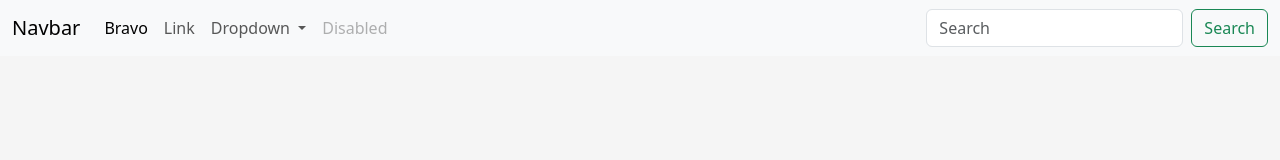
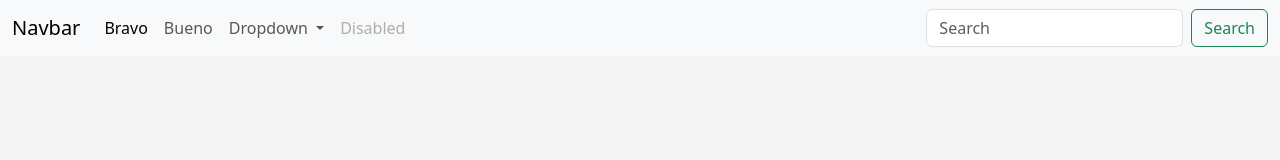
Before and after one commit to antoniebrave13/itws07Application, an Angular app: page /app-home in a window 1280 px wide. Shown: the top 160 px of the page. Built offline with nearby package versions, Linux system fonts and the light colour scheme.

Commit message:
adding in nav
adding in nav

```diff
--- a/src/app/home/home.component.html
+++ b/src/app/home/home.component.html
@@ -10,7 +10,7 @@
             <a class="nav-link active" aria-current="page" [routerLink]="'/bravo-component'">Bravo</a>
           </li>
           <li class="nav-item">
-            <a class="nav-link" href="#">Link</a>
+            <a class="nav-link" [routerLink]="'/bueno-component'">Bueno</a>
           </li>
           <li class="nav-item dropdown">
             <a class="nav-link dropdown-toggle" href="#" id="navbarDropdown" role="button" data-bs-toggle="dropdown" aria-expanded="false">
```
Also changed, not shown: src/app/app.routes.ts (+7 -6 lines).
